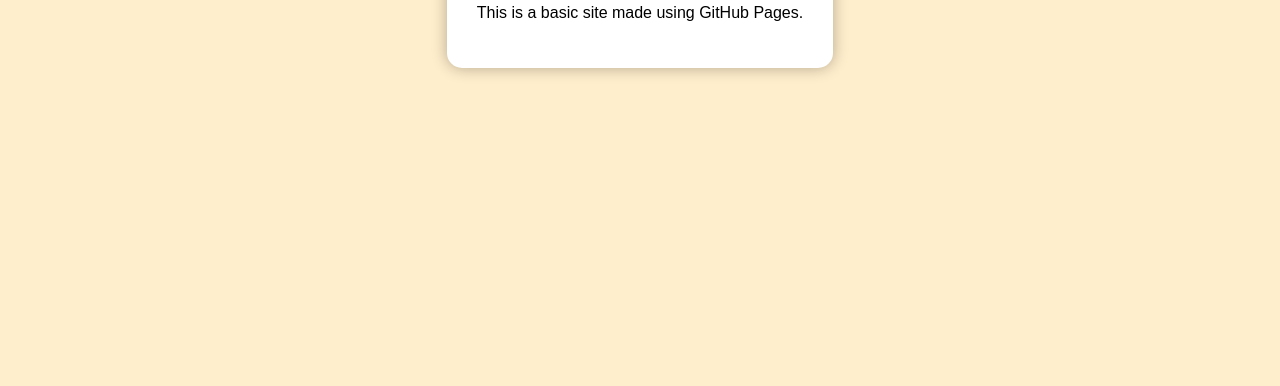
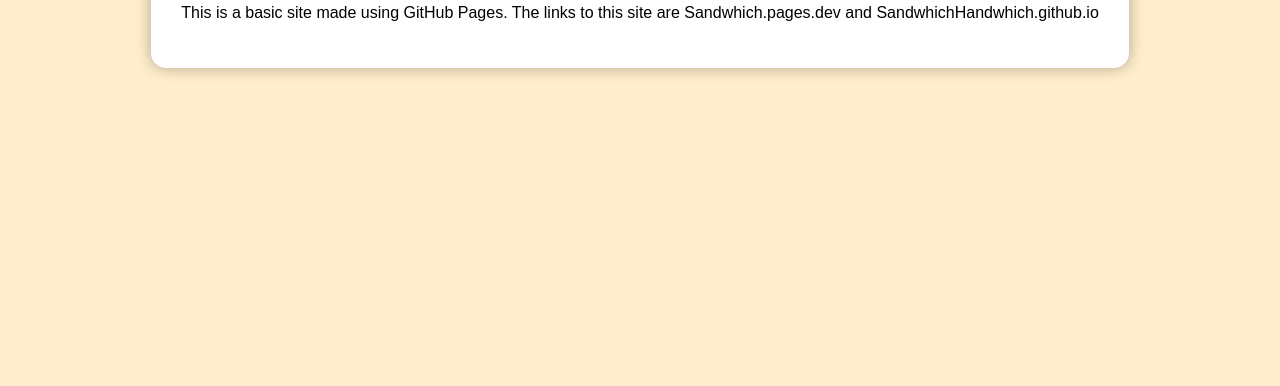
Before and after one commit to SandwhichHandwhich/SandwhichHandwhich.github.io, a plain HTML site: page about.html in a window 1280 px wide. Shown: the part 414-800 px from the top of the page. Drawn offline with Linux system fonts and the light colour scheme.

Commit message:
Update About.html

```diff
--- a/about.html
+++ b/about.html
@@ -10,7 +10,9 @@
 <body>
     <div class="container">
         <h1>About Us</h1>
-        <p>This is a basic site made using GitHub Pages.</p>
+        <p>This is a basic site made using GitHub Pages. The links to this site are Sandwhich.pages.dev and
+          SandwhichHandwhich.github.io
+        </p>
         <div class="toggle-dark-mode" onclick="toggleDarkMode()">Toggle Dark Mode</div>
     </div>
 
```
